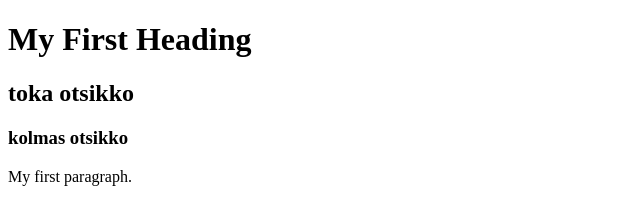
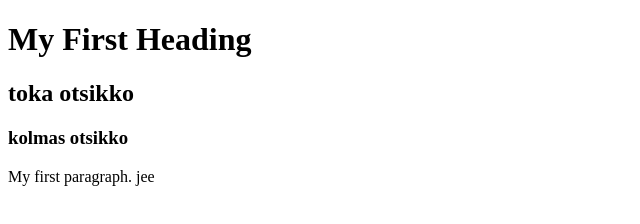
Before and after one commit to marilounavaararaseko/marilounavaararaseko.github.io, a plain HTML site: page new.html in a window 1280 px wide. Shown: the full height of the page, 0-640 px from the left. Drawn offline with Linux system fonts and the light colour scheme.

Commit message:
Addition

```diff
--- a/new.html
+++ b/new.html
@@ -6,7 +6,7 @@
 <h2> toka otsikko </h2>
 <h3>kolmas otsikko</h3>
 
-<p>My first paragraph.</p>
+<p>My first paragraph. jee </p>
 
 </body>
 </html>
```
